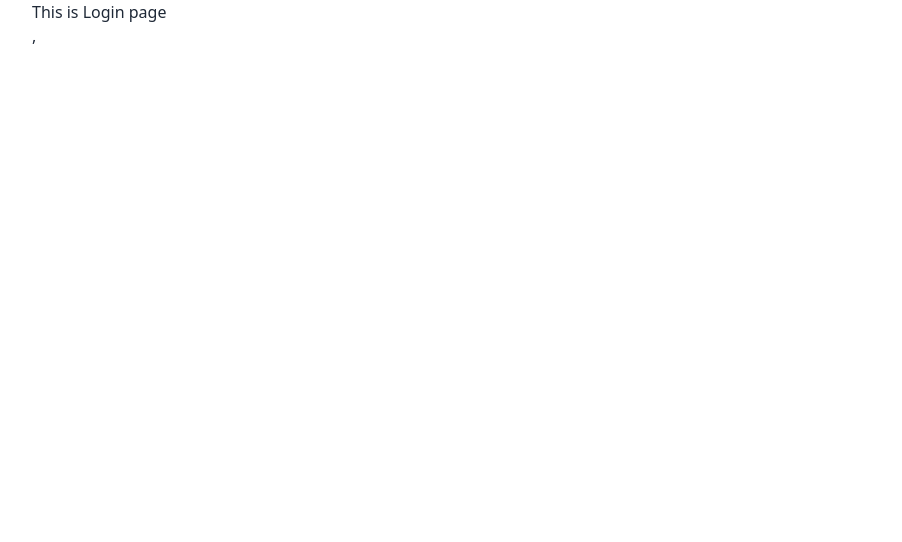
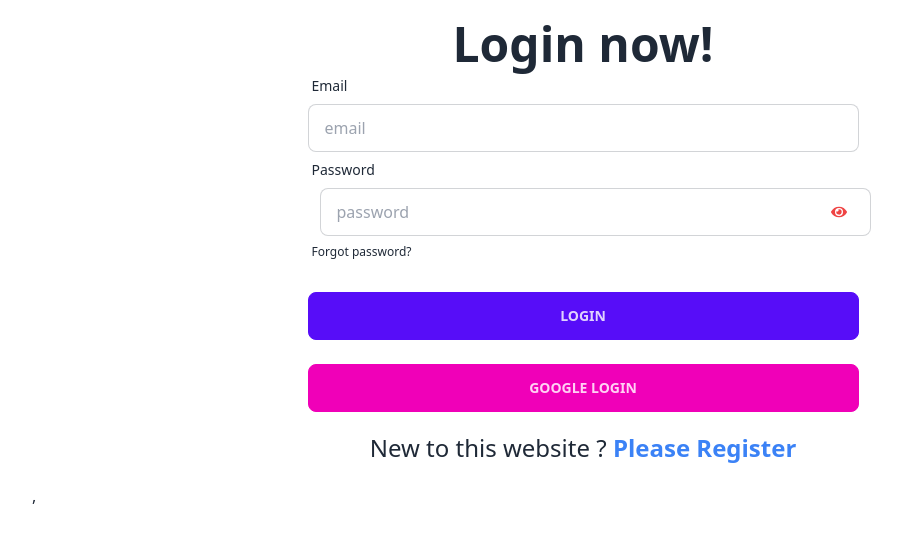
Before and after one commit to mamunhero/assignment-11-client-side, a React (Vite) app: page /login in a window 1280 px wide. Shown: the top 542 px of the page, without its empty margins (57-959 px from the left). Built offline with nearby package versions, Linux system fonts and the light colour scheme; no server answers.

Commit message:
set login page use daisyui, swertalert, firebase

```diff
--- a/package.json
+++ b/package.json
@@ -10,6 +10,7 @@
     "preview": "vite preview"
   },
   "dependencies": {
+    "firebase": "^10.5.2",
     "install": "^0.13.0",
     "localforage": "^1.10.0",
     "match-sorter": "^6.3.1",
@@ -19,6 +20,7 @@
     "react-icons": "^4.11.0",
     "react-router-dom": "^6.18.0",
     "sort-by": "^1.2.0",
+    "sweetalert2": "^11.9.0",
     "swiper": "^11.0.3"
   },
   "devDependencies": {
--- /dev/null
+++ b/src/Config/Firebase-config.js
@@ -0,0 +1,17 @@
+
+import { getAuth } from "firebase/auth";
+
+import { initializeApp } from "firebase/app";
+const firebaseConfig = {
+  apiKey: "AIzaSyCBtWpLtMl9fhsH5VUlVAQVxJ2yv6LZB1c",
+  authDomain: "heavenlyhavens-hotel-booking.firebaseapp.com",
+  projectId: "heavenlyhavens-hotel-booking",
+  storageBucket: "heavenlyhavens-hotel-booking.appspot.com",
+  messagingSenderId: "134501530777",
+  appId: "1:134501530777:web:a822c113f78dfa82224c08"
+};
+
+// Initialize Firebase
+const app = initializeApp(firebaseConfig);
+const auth = getAuth(app);
+export default auth;
--- a/src/Pages/Login/Login.jsx
+++ b/src/Pages/Login/Login.jsx
@@ -1,7 +1,106 @@
+import { FaEye, FaEyeSlash } from 'react-icons/fa';
+import { useContext, useState } from "react";
+import { AuthContext } from "../../Provider/AuthProvider";
+import Swal from "sweetalert2";
+import { Link, useNavigate } from "react-router-dom";
+
 const Login = () => {
+  const [showPassword, setShowPassword] = useState(false);
+  const { signInUser,  singInGoogle } = useContext(AuthContext);
+  const navigate = useNavigate();
+  const handleLogin = (event) => {
+    event.preventDefault();
+    const form = event.target;
+    const email = form.email.value;
+    const password = form.password.value;
+    if (email && password) {
+      signInUser(email, password)
+        .then((result) => {
+          console.log(result.user);
+          Swal.fire({
+            title: "Good Job!",
+            text: "Login is suceessful",
+            icon: "success",
+            confirmButtonText: "ok",
+          });
+          form.reset();
+          navigate("/");
+        })
+        .catch((error) => {
+          console.log(error);
+          Swal.fire({
+            title: "Error!",
+            text: "Login failed. Please check your email and password.",
+            icon: "error",
+            confirmButtonText: "OK",
+          });
+        });
+    }
+  };
+
+
+  const handleGoogleLogin = () => {
+    singInGoogle()
+    .then(result=> {
+      console.log(result);
+    })
+    .catch(error=> {
+      console.log(error);
+    })
+  }
+
+
   return (
     <div>
-      <h2>This is Login page</h2>
+      <form onSubmit={handleLogin} className="md:w-3/4 lg:w-1/2 mx-auto mt-5 mb-5">
+        <div className="text-center">
+          <h1 className="text-5xl font-bold">Login now!</h1>
+        </div>
+        <div className="form-control">
+          <label className="label">
+            <span className="label-text">Email</span>
+          </label>
+          <input type="email" placeholder="email" name="email" className="input input-bordered" required />
+        </div>
+        <div className="form-control">
+          <label className="label">
+            <span className="label-text">Password</span>
+          </label>
+          <div className="flex justify-center items-center">
+            <input
+              type={showPassword ? "text" : "password"}
+              placeholder="password"
+              name="password"
+              className="input input-bordered w-full"
+              required
+            />
+            <span onClick={() => setShowPassword(!showPassword)} className="text-red-500 -ml-10">
+              {showPassword ? <FaEyeSlash></FaEyeSlash> : <FaEye></FaEye>}
+            </span>
+          </div>
+          <label className="label">
+            <a href="#" className="label-text-alt link link-hover">
+              Forgot password?
+            </a>
+          </label>
+        </div>
+        <div className="form-control mt-6">
+          <button type="submit" className="btn btn-primary w-full">
+            Login
+          </button>
+        </div>
+        <div className="form-control mt-6">
+          <button onClick={handleGoogleLogin} type="submit" className="btn btn-secondary w-full">
+            Google Login
+          </button>
+        </div>
+      </form>
+      <p className="text-center mt-5 text-2xl mb-5 ">
+        New to this website ?{" "}
+        <Link className="text-blue-500 font-bold text-2xl" to="/register">
+          Please Register
+        </Link>
+      </p>
     </div>
   );
 };
--- a/src/Pages/Rooms/Rooms.jsx
+++ b/src/Pages/Rooms/Rooms.jsx
@@ -1,6 +1,9 @@
+import RoomsSlider from "./RoomsSlider";
+
 const Rooms = () => {
   return (
     <div>
+      <RoomsSlider></RoomsSlider>
       <h2>This is Rooms page</h2>
     </div>
   );
--- a/src/Pages/Rooms/RoomsSlider.jsx
+++ b/src/Pages/Rooms/RoomsSlider.jsx
@@ -1,8 +1,25 @@
+// import Swiper core and required modules
+import { Navigation, Autoplay } from 'swiper/modules';
 
+// Import Swiper React components
+import { Swiper, SwiperSlide } from 'swiper/react';
+
+// Import Swiper styles
+import 'swiper/css';
 const RoomsSlider = () => {
   return (
     <div>
-
+      <Swiper
+      spaceBetween={50}
+      slidesPerView={1}
+      navigation={true}
+      modules={[Navigation, Autoplay ]}
+      autoplay={{ delay: 3000 }}
+    >
+      <SwiperSlide><img src="https://i.ibb.co/fM8nTnt/rooms-4.jpg" alt="" className='w-full h-[450px] opacity-40 shadow-lg rounded-lg' /></SwiperSlide>
+      <SwiperSlide><img src="https://i.ibb.co/ky0FcFX/rooms-5-1.jpg" alt="" className='w-full h-[450px] opacity-40 shadow-lg rounded-lg' /></SwiperSlide>
+      <SwiperSlide><img src="https://i.ibb.co/s3ByC1K/rooms-6.webp" alt="" className='w-full h-[450px] opacity-40 shadow-lg rounded-lg' /></SwiperSlide>
+    </Swiper>
     </div>
   );
 };
--- /dev/null
+++ b/src/Provider/AuthProvider.jsx
@@ -0,0 +1,52 @@
+import { createContext, useEffect, useState } from "react";
+import auth from "../Config/Firebase-config";
+import { createUserWithEmailAndPassword, onAuthStateChanged, signInWithEmailAndPassword, signOut,  } from "firebase/auth";
+
+export const AuthContext = createContext(null)
+
+
+const AuthProvider = ({children}) => {
+
+  const [user, setUser] = useState(null);
+  const [isLoading, setIsLoading] = useState(true);
+
+  // createUser
+  const createUser = (email, password) => {
+    isLoading(true)
+    return createUserWithEmailAndPassword(email, password, auth)
+  }
+  // signInUser
+  const signInUser = (email, password)=> {
+    isLoading(true)
+    return signInWithEmailAndPassword(email, password, auth)
+  }
+  // signInOutUser
+  const logged = () => {
+    signOut(auth)
+  }
+  const authInfo = {
+    user,
+    createUser,
+    signInUser,
+    logged,
+    isLoading
+  }
+  useEffect(()=>{
+    const unSubscribe = onAuthStateChanged(auth, currentUser=> {
+      setUser(currentUser)
+      setIsLoading(false)
+    })
+    return ()=> {
+      return unSubscribe
+    }
+  },[])
+
+
+  return (
+    <AuthContext.Provider value={authInfo}>
+      {children}
+    </AuthContext.Provider>
+  );
+};
+
+export default AuthProvider;
--- a/src/main.jsx
+++ b/src/main.jsx
@@ -3,11 +3,14 @@ import ReactDOM from 'react-dom/client'
 import './index.css'
 import { RouterProvider } from 'react-router-dom'
 import Route from './Route/Route'
+import AuthProvider from './Provider/AuthProvider'
 
 ReactDOM.createRoot(document.getElementById('root')).render(
   <div className='w-full max-w-6xl mx-auto px-[25px]'>
     <React.StrictMode>
+     <AuthProvider>
       <RouterProvider router={Route}></RouterProvider>
+     </AuthProvider>
     </React.StrictMode>,
   </div>
 )
```
Also changed, not shown: 1 other file (tests, documents, lock files or other folders).
